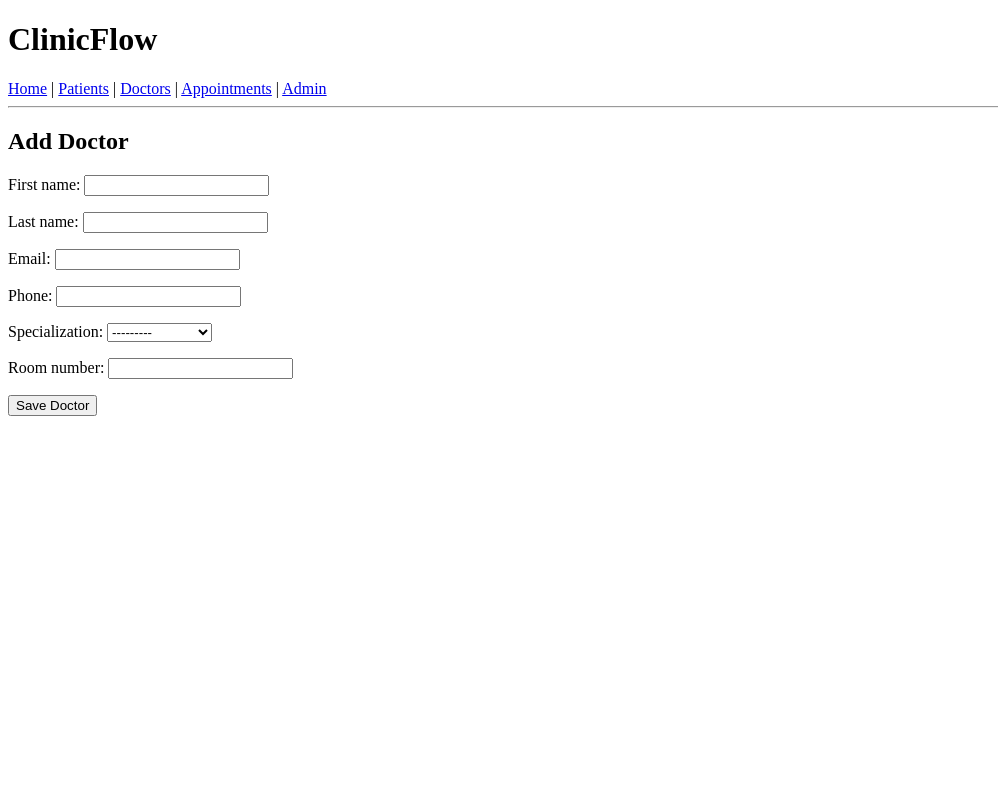
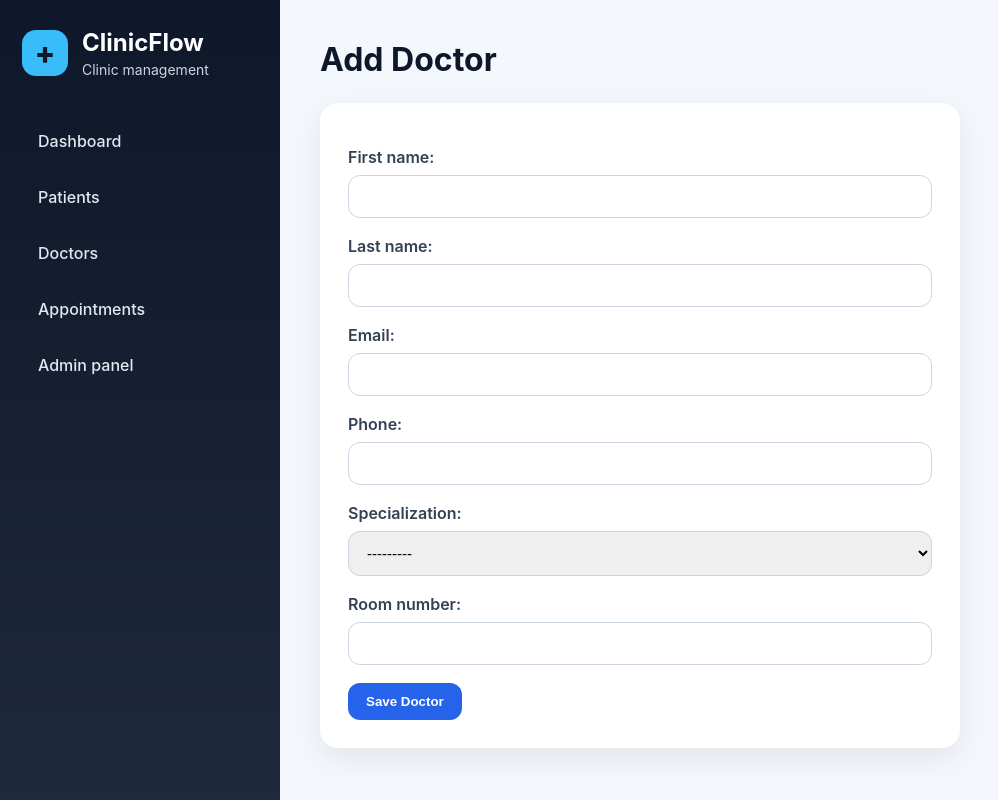
Before and after one commit to AleksandraFrak/clinicflow, a Django app: page /doctors/add/ in a window 1280 px wide. Shown: the whole page, without its empty margins (0-998 px from the left). Run offline with Django 5.2, Linux system fonts and the light colour scheme.

Commit message:
Add base UI layout and styling

```diff
--- a/config/settings.py
+++ b/config/settings.py
@@ -117,6 +117,10 @@ USE_TZ = True
 
 STATIC_URL = 'static/'
 
+STATICFILES_DIRS = [
+    BASE_DIR / "static",
+]
+
 # Default primary key field type
 # https://docs.djangoproject.com/en/5.2/ref/settings/#default-auto-field
 
--- /dev/null
+++ b/static/css/style.css
@@ -0,0 +1,218 @@
+* {
+    box-sizing: border-box;
+}
+
+body {
+    margin: 0;
+    font-family: Inter, Arial, sans-serif;
+    background: #f4f7fb;
+    color: #1f2937;
+}
+
+.app-layout {
+    display: flex;
+    min-height: 100vh;
+}
+
+.sidebar {
+    width: 280px;
+    background: linear-gradient(180deg, #0f172a, #1e293b);
+    color: white;
+    padding: 28px 22px;
+}
+
+.brand {
+    display: flex;
+    gap: 14px;
+    align-items: center;
+    margin-bottom: 40px;
+}
+
+.brand-icon {
+    width: 46px;
+    height: 46px;
+    border-radius: 14px;
+    background: #38bdf8;
+    color: #0f172a;
+    display: flex;
+    align-items: center;
+    justify-content: center;
+    font-size: 30px;
+    font-weight: 800;
+}
+
+.brand h1 {
+    margin: 0;
+    font-size: 24px;
+}
+
+.brand p {
+    margin: 4px 0 0;
+    color: #cbd5e1;
+    font-size: 14px;
+}
+
+.sidebar-nav {
+    display: flex;
+    flex-direction: column;
+    gap: 10px;
+}
+
+.sidebar-nav a {
+    color: #e2e8f0;
+    text-decoration: none;
+    padding: 13px 16px;
+    border-radius: 12px;
+    transition: 0.2s;
+    font-weight: 500;
+}
+
+.sidebar-nav a:hover {
+    background: rgba(255, 255, 255, 0.12);
+    color: white;
+}
+
+.main-content {
+    flex: 1;
+    padding: 40px;
+}
+
+h2 {
+    font-size: 32px;
+    margin: 0 0 24px;
+    color: #0f172a;
+}
+
+a {
+    color: #2563eb;
+}
+
+table {
+    width: 100%;
+    border-collapse: collapse;
+    background: white;
+    border-radius: 18px;
+    overflow: hidden;
+    box-shadow: 0 10px 30px rgba(15, 23, 42, 0.08);
+}
+
+th {
+    background: #f8fafc;
+    text-align: left;
+    padding: 16px;
+    font-size: 13px;
+    text-transform: uppercase;
+    letter-spacing: 0.05em;
+    color: #64748b;
+}
+
+td {
+    padding: 16px;
+    border-top: 1px solid #e5e7eb;
+}
+
+tr:hover td {
+    background: #f8fafc;
+}
+
+.btn,
+button,
+input[type="submit"] {
+    display: inline-block;
+    border: none;
+    background: #2563eb;
+    color: white;
+    padding: 11px 18px;
+    border-radius: 12px;
+    text-decoration: none;
+    font-weight: 600;
+    cursor: pointer;
+    transition: 0.2s;
+}
+
+.btn:hover,
+button:hover,
+input[type="submit"]:hover {
+    background: #1d4ed8;
+}
+
+.btn-secondary {
+    background: #e5e7eb;
+    color: #111827;
+}
+
+.btn-secondary:hover {
+    background: #d1d5db;
+}
+
+.btn-danger {
+    background: #dc2626;
+}
+
+.btn-danger:hover {
+    background: #b91c1c;
+}
+
+.page-header {
+    display: flex;
+    justify-content: space-between;
+    align-items: center;
+    margin-bottom: 28px;
+}
+
+.card {
+    background: white;
+    border-radius: 18px;
+    padding: 28px;
+    box-shadow: 0 10px 30px rgba(15, 23, 42, 0.08);
+}
+
+form {
+    max-width: 640px;
+    background: white;
+    padding: 28px;
+    border-radius: 18px;
+    box-shadow: 0 10px 30px rgba(15, 23, 42, 0.08);
+}
+
+form p {
+    display: flex;
+    flex-direction: column;
+    gap: 8px;
+    margin-bottom: 18px;
+}
+
+label {
+    font-weight: 600;
+    color: #334155;
+}
+
+input,
+select,
+textarea {
+    padding: 12px 14px;
+    border: 1px solid #cbd5e1;
+    border-radius: 12px;
+    font-size: 15px;
+}
+
+input:focus,
+select:focus,
+textarea:focus {
+    outline: none;
+    border-color: #2563eb;
+    box-shadow: 0 0 0 3px rgba(37, 99, 235, 0.15);
+}
+
+.actions {
+    display: flex;
+    gap: 10px;
+}
+
+.empty-state {
+    background: white;
+    padding: 28px;
+    border-radius: 18px;
+    color: #64748b;
+    box-shadow: 0 10px 30px rgba(15, 23, 42, 0.08);
+}
--- a/templates/base.html
+++ b/templates/base.html
@@ -1,26 +1,37 @@
+{% load static %}
+
 <!DOCTYPE html>
 <html lang="en">
 <head>
     <meta charset="UTF-8">
-    <meta name="viewport" content="width=decice-width, initial-sacle=1.0">
+    <meta name="viewport" content="width=device-width, initial-scale=1.0">
     <title>{% block title %}ClinicFlow{% endblock %}</title>
+    <link rel="stylesheet" href="{% static 'css/style.css' %}">
 </head>
 <body>
-<header>
-    <h1>ClinicFlow</h1>
-    <nav>
-        <a href="{% url 'home' %}">Home</a> |
-        <a href="{% url 'patient_list' %}">Patients</a> |
-        <a href="{% url 'doctor_list' %}">Doctors</a> |
-        <a href="{% url 'appointment_list' %}">Appointments</a> |
-        <a href="/admin/">Admin</a>
-    </nav>
-    <hr>
-</header>
+    <div class="app-layout">
+        <aside class="sidebar">
+            <div class="brand">
+                <div class="brand-icon">+</div>
+                <div>
+                    <h1>ClinicFlow</h1>
+                    <p>Clinic management</p>
+                </div>
+            </div>
 
-<main>
-    {% block content %}
-    {% endblock %}
-</main>
+            <nav class="sidebar-nav">
+                <a href="{% url 'home' %}">Dashboard</a>
+                <a href="{% url 'patient_list' %}">Patients</a>
+                <a href="{% url 'doctor_list' %}">Doctors</a>
+                <a href="{% url 'appointment_list' %}">Appointments</a>
+                <a href="/admin/">Admin panel</a>
+            </nav>
+        </aside>
+
+        <main class="main-content">
+            {% block content %}
+            {% endblock %}
+        </main>
+    </div>
 </body>
 </html>
```
